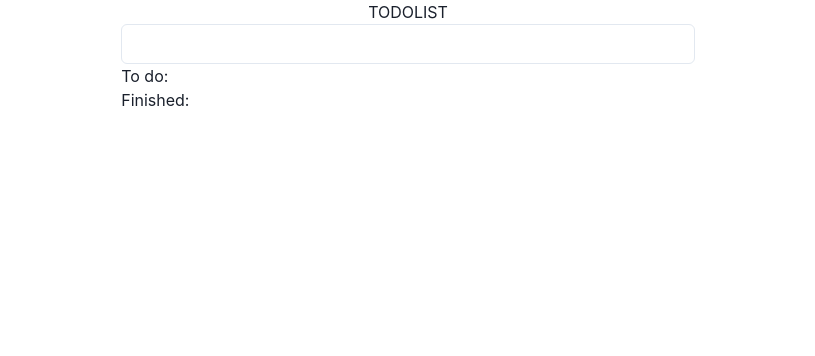
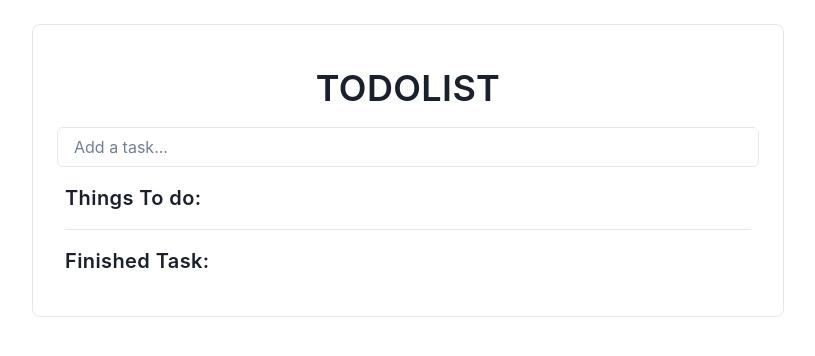
Before and after one commit to FebrianMorgan/todolist, a React (Create React App) app: page / in a window 1280 px wide. Shown: the top 356 px of the page, without its empty margins (232-1047 px from the left). Built offline with nearby package versions, Linux system fonts and the light colour scheme.

Commit message:
Style: Component styling

```diff
--- a/src/App.css
+++ b/src/App.css
@@ -1,39 +1,7 @@
-.App {
-  text-align: center;
-  margin: 0 auto;
-}
-
-.App-logo {
-  height: 40vmin;
-  pointer-events: none;
-}
-
-@media (prefers-reduced-motion: no-preference) {
-  .App-logo {
-    animation: App-logo-spin infinite 20s linear;
-  }
-}
-
-.App-header {
-  background-color: #282c34;
-  min-height: 100vh;
+/* .main-content {
   display: flex;
   flex-direction: column;
-  align-items: center;
-  justify-content: center;
-  font-size: calc(10px + 2vmin);
-  color: white;
+} */
+
+.task {
 }
-
-.App-link {
-  color: #61dafb;
-}
-
-@keyframes App-logo-spin {
-  from {
-    transform: rotate(0deg);
-  }
-  to {
-    transform: rotate(360deg);
-  }
-}
--- a/src/App.js
+++ b/src/App.js
@@ -3,7 +3,7 @@ import "./App.css";
 import { useLocalStorageState } from "./utils";
 import { FormInput } from "./components/form-input.js";
 import { FormCheckbox } from "./components/form-checkbox";
-import { ChakraProvider, Container } from "@chakra-ui/react";
+import { ChakraProvider, Container, Text, Box } from "@chakra-ui/react";
 
 function App() {
   const [todolist, setTodolist] = useLocalStorageState("todo", []);
@@ -41,15 +41,29 @@ function App() {
 
   return (
     <ChakraProvider>
-      <Container>
-        <div className="App">TODOLIST</div>
+      <Container maxWidth="800px" p="6">
+        <Box maxW="100%" borderWidth="1px" borderRadius="lg" overflow="hidden">
+          <Box
+            fontWeight="semibold"
+            letterSpacing="wide"
+            p="6"
+            display="flex"
+            flexDirection="column"
+          >
+            <Text align="center" fontSize="4xl" m="3">
+              TODOLIST
+            </Text>
             <FormInput onSubmitHandle={handleSubmit} />
+            <Box className="todolist">
               <FormCheckbox
                 onDelete={handleDelete}
                 onCheck={handleCheck}
                 todolistArr={todolist}
                 finishedArr={finishedList}
               />
+            </Box>
+          </Box>
+        </Box>
       </Container>
     </ChakraProvider>
   );
--- a/src/components/form-checkbox.js
+++ b/src/components/form-checkbox.js
@@ -1,6 +1,8 @@
 import React from "react";
+import "../App.css";
 import { Checkbox } from "@chakra-ui/react";
 import { Button } from "@chakra-ui/react";
+import { Text, Box } from "@chakra-ui/react";
 
 function FormCheckbox({ onDelete, onCheck, todolistArr, finishedArr }) {
   const renderUncheckedItems = () => {
@@ -8,16 +10,25 @@ function FormCheckbox({ onDelete, onCheck, todolistArr, finishedArr }) {
     return todolistArr.map((element) => {
       return (
         <React.Fragment key={element.key}>
-          <Checkbox onChange={(event) => onCheck(event, element)}>
-            {element.name}
+          <Box display="flex" m="-2">
+            <Checkbox
+              onChange={(event) => onCheck(event, element)}
+              className="task"
+              pl="3"
+            >
+              <Text pb="1">{element.name}</Text>
             </Checkbox>
             <Button
+              alignItems="center"
+              ml="auto"
               size="xs"
               colorScheme={"red"}
               onClick={() => onDelete(element, "unchecked")}
+              flexShrink="0"
             >
               delete
             </Button>
+          </Box>
           <br />
         </React.Fragment>
       );
@@ -28,21 +39,27 @@ function FormCheckbox({ onDelete, onCheck, todolistArr, finishedArr }) {
     return finishedArr.map((element) => {
       return (
         <React.Fragment key={element.key}>
-          <s>
+          <Box display="flex" m="-2">
             <Checkbox
               defaultChecked
               onChange={(event) => onCheck(event, element)}
+              className="task"
+              pl="3"
             >
-              {element.name}
+              <Text pb="1">
+                <s>{element.name}</s>
+              </Text>
             </Checkbox>
-          </s>
             <Button
+              alignItems="center"
+              ml="auto"
               size="xs"
               colorScheme={"red"}
               onClick={() => onDelete(element, "checked")}
             >
               delete
             </Button>
+          </Box>
           <br />
         </React.Fragment>
       );
@@ -50,12 +67,17 @@ function FormCheckbox({ onDelete, onCheck, todolistArr, finishedArr }) {
   };
 
   return (
-    <>
-      <h1>To do:</h1>
+    <Box m="2">
+      <Text fontSize="xl" mt="4" mb="4">
+        Things To do:
+      </Text>
       {renderUncheckedItems()}
-      <h1>Finished:</h1>
+      <hr />
+      <Text fontSize="xl" mt="4" mb="4">
+        Finished Task:
+      </Text>
       {renderCheckedItems()}
-    </>
+    </Box>
   );
 }
 
--- a/src/components/form-input.js
+++ b/src/components/form-input.js
@@ -1,4 +1,5 @@
 import React from "react";
+import "../App.css";
 import { Input } from "@chakra-ui/react";
 
 function FormInput({ onSubmitHandle }) {
@@ -16,7 +17,7 @@ function FormInput({ onSubmitHandle }) {
 
   return (
     <form className="App" onSubmit={handleSubmit}>
-      <Input ref={inputRef}></Input>
+      <Input placeholder="Add a task..." ref={inputRef} m="0 3"></Input>
     </form>
   );
 }
```
Lines whose indentation alone changed are shown as unchanged.
